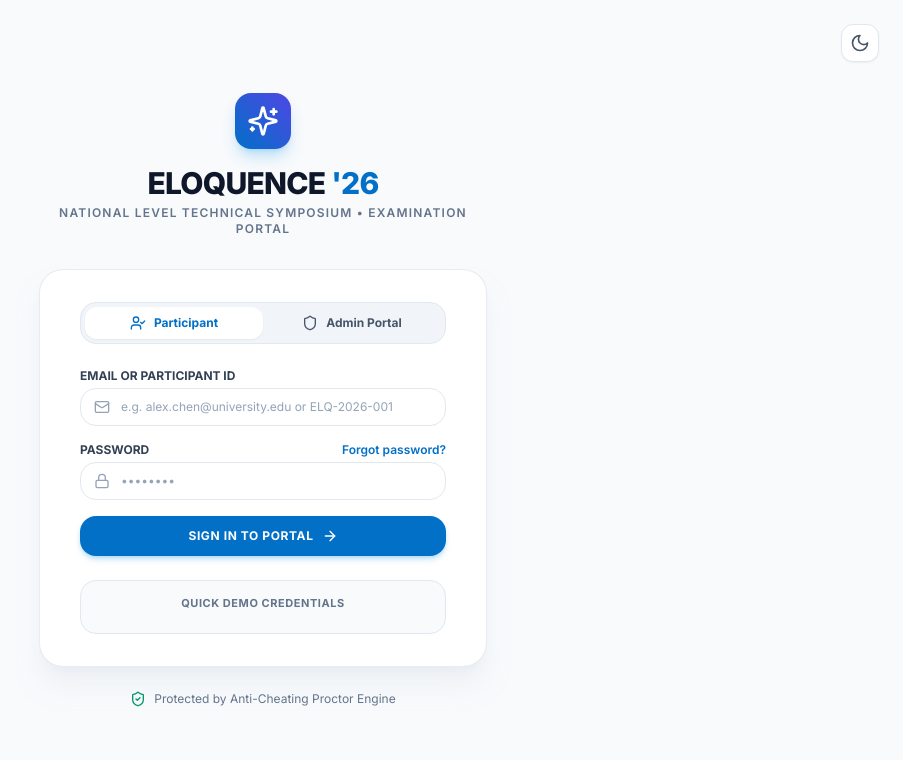
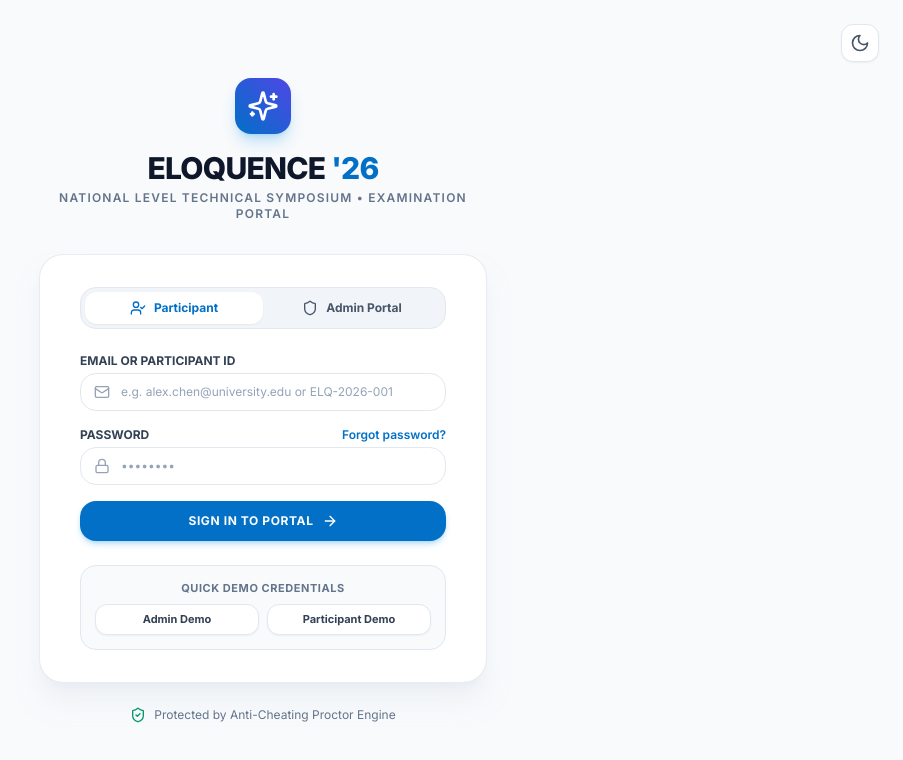
Before and after one commit to eloquence2k26/eloquence2k26_quiz, a React (Vite) app in the folder frontend/: page /login in a window 1280 px wide. Shown: the top 760 px of the page, without its empty margins (377-1280 px from the left). Built offline with nearby package versions, Linux system fonts and the light colour scheme; the HTML template or start-up script is replaced by a standard one.

Commit message:
feat: implement authentication login page and configure routing for SPA deployment

```diff
--- a/frontend/src/pages/auth/LoginPage.jsx
+++ b/frontend/src/pages/auth/LoginPage.jsx
@@ -172,7 +172,28 @@ export default function LoginPage() {
           Quick Demo Credentials
         </p>
         <div className="flex gap-2">
-
+          <button
+            type="button"
+            onClick={() => {
+              setLoginType('ADMIN');
+              setIdentifier('admin@eloquence.com');
+              setPassword('admin123');
+            }}
+            className="flex-1 py-1.5 px-3 rounded-xl bg-white dark:bg-slate-800 border border-slate-200 dark:border-slate-700 text-[11px] font-bold text-slate-700 dark:text-slate-200 hover:bg-slate-50 dark:hover:bg-slate-700/60 transition-colors shadow-sm"
+          >
+            Admin Demo
+          </button>
+          <button
+            type="button"
+            onClick={() => {
+              setLoginType('PARTICIPANT');
+              setIdentifier('alex.chen@university.edu');
+              setPassword('password123');
+            }}
+            className="flex-1 py-1.5 px-3 rounded-xl bg-white dark:bg-slate-800 border border-slate-200 dark:border-slate-700 text-[11px] font-bold text-slate-700 dark:text-slate-200 hover:bg-slate-50 dark:hover:bg-slate-700/60 transition-colors shadow-sm"
+          >
+            Participant Demo
+          </button>
         </div>
       </div>
     </div>
```
Also changed, not shown: frontend/public/404.html (added, +18 -0 lines), frontend/vercel.json (added), 2 other files (tests, documents, lock files or other folders).
